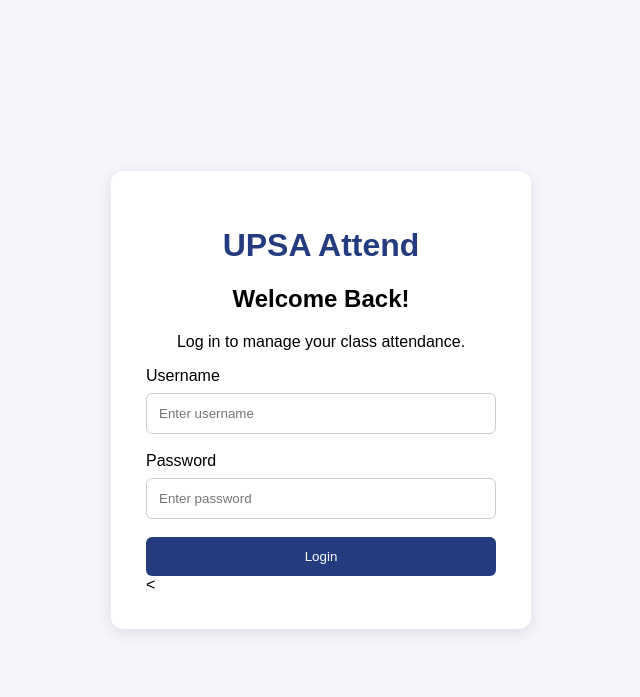
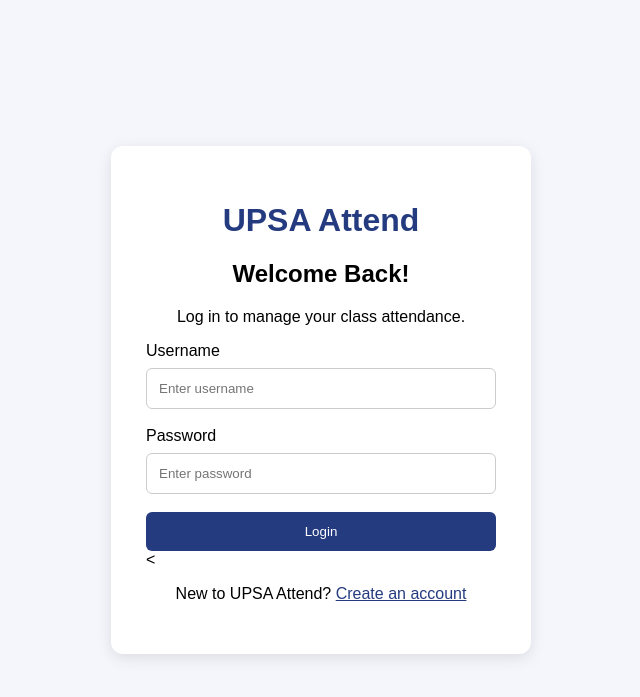
Before and after one commit to ikesonamankwah5-ctrl/upsa-attend, a Django app: page /accounts/login/ in a window 1280 px wide. Shown: the top 697 px of the page, without its empty margins (319-959 px from the left). Run offline with Django 5.2, Linux system fonts and the light colour scheme.

Commit message:
Add student registration link to login page

```diff
--- a/backend/accounts/templates/accounts/login.html
+++ b/backend/accounts/templates/accounts/login.html
@@ -95,3 +95,12 @@
         </form>
 
         <
+        <p>
+            New to UPSA Attend?
+            <a href="{% url 'register' %}">Create an account</a>
+        </p>
+
+    </div>
+
+</body>
+</html>
```
